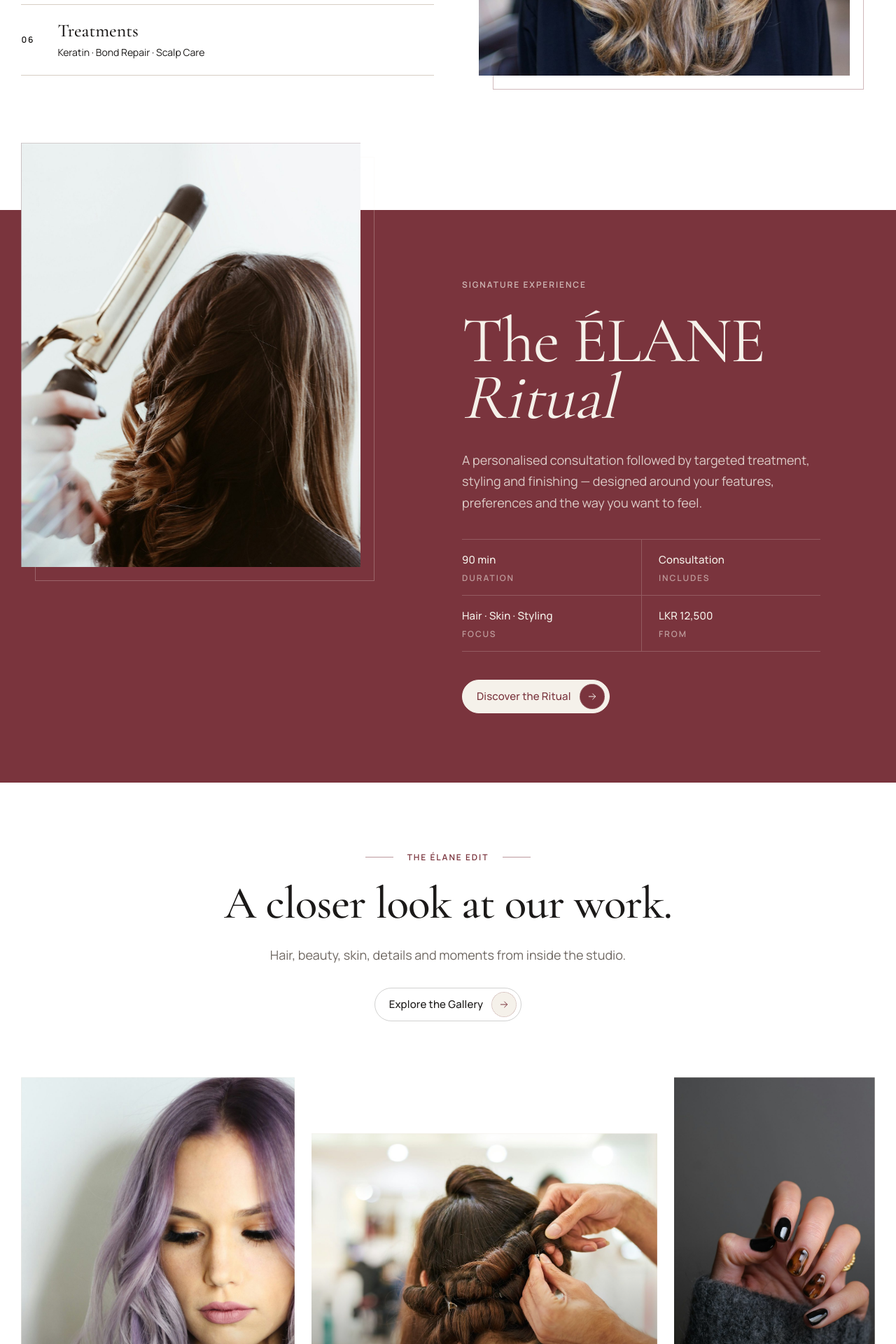
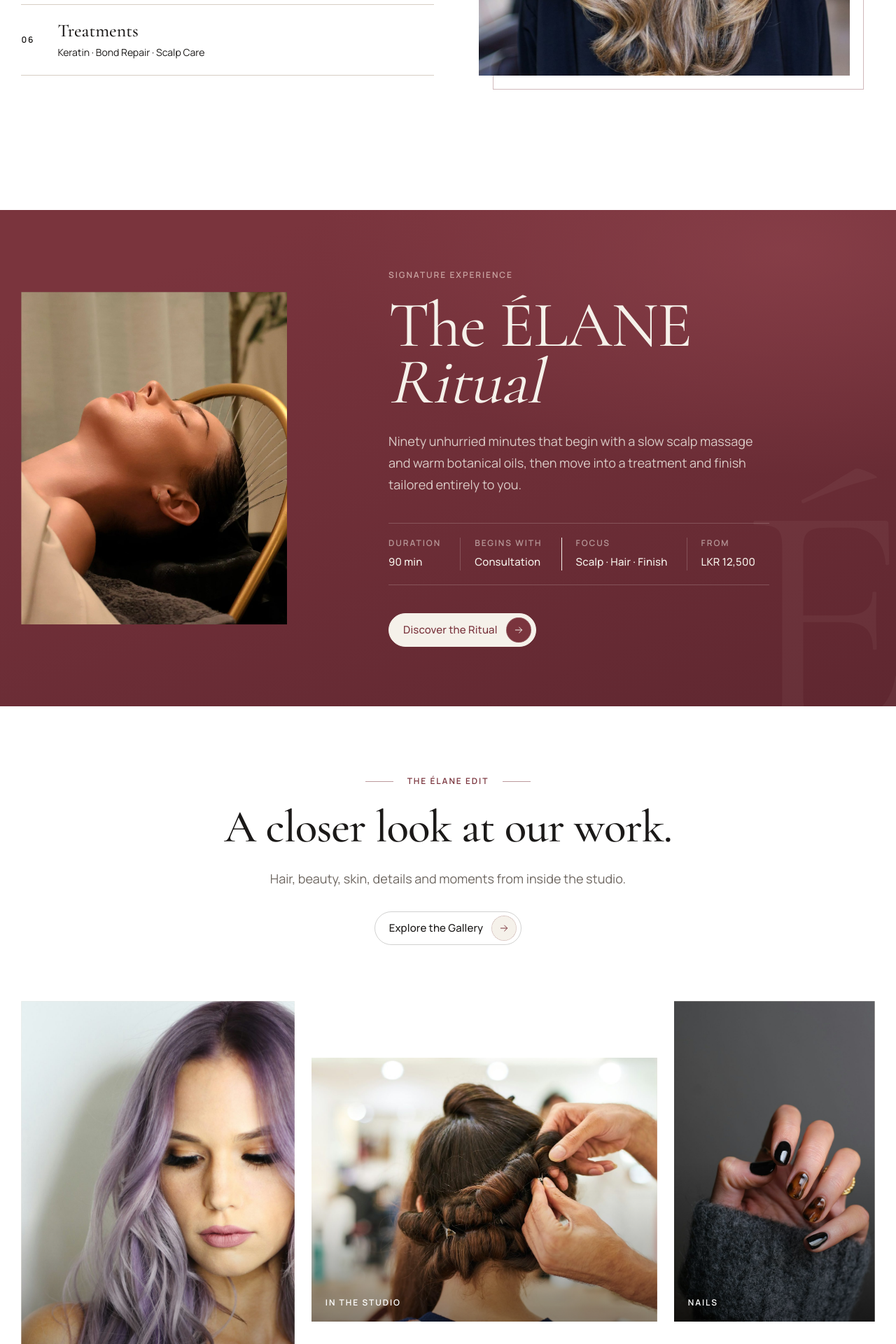
Before and after one commit to dpaperera05/elane-beauty-studio, a Next.js app: page / in a window 1280 px wide. Shown: the part 2501-4421 px from the top of the page at 70% size. Built offline with nearby package versions, Linux system fonts and the light colour scheme.

Commit message:
Redesigned and finalized the about ritual in the homepage

```diff
--- a/src/app/globals.css
+++ b/src/app/globals.css
@@ -298,6 +298,32 @@
       inset 0 -0.75rem 1.25rem -1rem rgb(255 255 255 / 0.6);
   }
 
+  /* Ivory: white light barely registers on an ivory fill, so this sheen is
+     brighter and adds a faint wine shading at the edges for depth. The fill
+     itself is unchanged. */
+  .liquid-glass--ivory .liquid-glass__shine {
+    background:
+      radial-gradient(
+        6rem circle at var(--glass-x) var(--glass-y),
+        rgb(255 255 255 / 0.95),
+        transparent 65%
+      ),
+      linear-gradient(
+        to bottom,
+        rgb(255 255 255 / 0.75),
+        rgb(255 255 255 / 0.2) 46%,
+        rgb(122 52 61 / 0.04) 54% 76%,
+        rgb(122 52 61 / 0.12)
+      );
+    box-shadow:
+      inset 0 1.5px 0.5px rgb(255 255 255),
+      inset 0 -1.5px 1px rgb(95 39 48 / 0.3),
+      inset 1px 0 1px rgb(95 39 48 / 0.14),
+      inset -1px 0 1px rgb(95 39 48 / 0.14),
+      inset 0 0.5rem 1rem -0.75rem rgb(255 255 255),
+      inset 0 -0.75rem 1.25rem -1rem rgb(95 39 48 / 0.32);
+  }
+
   /* Hover (pointer devices), keyboard focus and touch press share one state. */
   @media (hover: hover) {
     .liquid-glass:hover .liquid-glass__layer {
--- a/src/components/sections/SignatureRitual.tsx
+++ b/src/components/sections/SignatureRitual.tsx
@@ -10,10 +10,10 @@ import { Button } from "../ui/Button";
 gsap.registerPlugin(ScrollTrigger);
 
 /**
- * Signature experience on a deep burgundy band. Desktop: a tall photo on the
- * left that rises above the band into the white section before it, with a
- * thin offset frame behind; copy, details and CTA on the right. Tablet: a
- * side-by-side split. Mobile: copy first, photo below.
+ * Signature experience on a deep wine band: a warm glow at the top right
+ * fades into burgundy-deep, with a large, faint É at the bottom right. Desktop:
+ * an editorial split, portrait photo on the left and copy on the right.
+ * Mobile: photo first, copy below. Everything stays inside the band.
  */
 export function SignatureRitual() {
   const sectionRef = useRef<HTMLElement>(null);
@@ -41,8 +41,14 @@ export function SignatureRitual() {
           { clipPath: "inset(100% 0% 0% 0%)" },
           { clipPath: "inset(0% 0% 0% 0%)", duration: 1.6, ease: "expo.inOut" },
         )
-        .from(media.querySelector("img"), { scale: 1.12, duration: 2.2, ease: "power2.out" }, 0.1)
-        .from("[data-reveal='frame']", { opacity: 0, duration: 1, ease: "power1.out" }, 0.9);
+        .from(media.querySelector("img"), { scale: 1.12, duration: 2.2, ease: "power2.out" }, 0.1);
+
+      gsap.from("[data-reveal='monogram']", {
+        opacity: 0,
+        duration: 2,
+        ease: "power1.out",
+        scrollTrigger: { trigger: section, start: "clamp(top 70%)", once: true },
+      });
 
       // Gentle drift on the photo; its wrapper is oversized so no edge shows.
       gsap.fromTo(
@@ -66,18 +72,42 @@ export function SignatureRitual() {
       ref={sectionRef}
       id="signature"
       aria-labelledby="signature-title"
-      className="section-space bg-burgundy text-ivory lg:pt-0"
+      className="relative isolate overflow-hidden bg-burgundy bg-[radial-gradient(ellipse_75%_65%_at_88%_8%,rgb(150_72_82/0.55),transparent_70%),linear-gradient(160deg,var(--color-burgundy)_15%,var(--color-burgundy-deep)_100%)] py-[clamp(3.5rem,2.5rem+3.5vw,6rem)] text-ivory"
     >
-      <div className="container-site grid grid-cols-1 gap-y-14 md:grid-cols-2 md:items-center md:gap-x-10 lg:grid-cols-12">
+      {/* The one decorative detail: an oversized, faint É in the corner. */}
+      <span
+        data-reveal="monogram"
+        aria-hidden="true"
+        className="pointer-events-none absolute right-[-0.06em] bottom-[-0.24em] -z-10 font-serif text-[clamp(18rem,10rem+24vw,38rem)] leading-none text-ivory/4.5 select-none"
+      >
+        É
+      </span>
+
+      <div className="container-site grid grid-cols-1 gap-y-12 md:gap-y-14 lg:grid-cols-12 lg:items-center lg:gap-x-10">
+        {/* Photo */}
+        <div className="mx-auto w-full max-w-md lg:col-span-5 lg:mx-0 lg:max-w-none xl:col-span-4">
+          <div data-reveal="image" className="relative aspect-4/5 overflow-hidden bg-burgundy-deep">
+            <div data-parallax className="absolute inset-x-0 -top-[7%] -bottom-[7%]">
+              <Image
+                src={signature.image.src}
+                alt={signature.image.alt}
+                fill
+                sizes="(min-width: 1280px) 30vw, (min-width: 1024px) 38vw, (min-width: 448px) 28rem, 100vw"
+                className="object-cover"
+              />
+            </div>
+          </div>
+        </div>
+
         {/* Copy */}
         <div
           data-reveal="text"
-          className="lg:col-span-6 lg:col-start-7 lg:pt-[clamp(4rem,3rem+4vw,7rem)]"
+          className="mx-auto w-full max-w-md lg:col-span-6 lg:col-start-7 lg:mx-0 lg:max-w-[34rem] xl:col-start-6"
         >
-          <p data-reveal="item" className="type-label text-ivory/70">
+          <p data-reveal="item" className="type-label text-rose">
             {signature.eyebrow}
           </p>
-          <h2 id="signature-title" data-reveal="item" className="type-display mt-6 text-ivory md:mt-8">
+          <h2 id="signature-title" data-reveal="item" className="type-display mt-5 text-ivory md:mt-6">
             {titleLines.map((line, i) => (
               <span key={line} className={`block ${i > 0 ? "italic" : ""}`}>
                 {line}
@@ -86,24 +116,26 @@ export function SignatureRitual() {
               </span>
             ))}
           </h2>
-          <p data-reveal="item" className="type-lead mt-7 max-w-[32rem] text-ivory/80 md:mt-8">
+          <p data-reveal="item" className="type-lead mt-6 text-ivory/80 md:mt-7">
             {signature.body}
           </p>
 
+          {/* Ritual details between hairlines: 2×2, then one row sized to its
+              content from xl. */}
           <dl
             data-reveal="item"
-            className="mt-9 grid max-w-[32rem] grid-cols-2 border-t border-ivory/20"
+            className="mt-9 grid grid-cols-2 gap-y-5 border-y border-ivory/20 py-5 md:mt-10 xl:grid-cols-[repeat(4,auto)] xl:justify-between"
           >
             {signature.details.map((detail, i) => (
               <div
                 key={detail.label}
-                className={`flex flex-col border-b border-ivory/20 py-4 ${
-                  i % 2 === 1 ? "border-l pl-5 sm:pl-6" : "pr-4"
-                }`}
+                className={`flex flex-col gap-1.5 px-5 first:pl-0 ${
+                  i % 2 === 1 ? "border-l border-ivory/20" : ""
+                } ${i === 2 ? "pl-0 xl:border-l xl:pl-5" : ""}`}
               >
-                <dt className="type-label order-2 mt-1.5 text-ivory/55">{detail.label}</dt>
+                <dt className="type-label text-ivory/55">{detail.label}</dt>
                 {/* Wraps between items, never inside one. */}
-                <dd className="type-ui order-1 text-ivory">
+                <dd className="type-ui text-ivory">
                   {detail.value.split(" · ").map((part, p) => (
                     <span key={part}>
                       {p > 0 && " · "}
@@ -121,26 +153,6 @@ export function SignatureRitual() {
             </Button>
           </div>
         </div>
-
-        {/* Photo. Desktop: rises above the band; the thin frame sits offset behind it. */}
-        <div className="relative md:order-first lg:col-span-5 lg:row-start-1 lg:-mt-24 lg:self-start">
-          <div
-            data-reveal="frame"
-            aria-hidden="true"
-            className="absolute inset-0 translate-x-3 translate-y-3 border border-ivory/25 sm:translate-x-5 sm:translate-y-5"
-          />
-          <div data-reveal="image" className="relative aspect-4/5 overflow-hidden bg-burgundy-deep">
-            <div data-parallax className="absolute inset-x-0 -top-[7%] -bottom-[7%]">
-              <Image
-                src={signature.image.src}
-                alt={signature.image.alt}
-                fill
-                sizes="(min-width: 1024px) 38vw, (min-width: 768px) 46vw, 100vw"
-                className="object-cover"
-              />
-            </div>
-          </div>
-        </div>
       </div>
     </section>
   );
--- a/src/components/ui/Button.tsx
+++ b/src/components/ui/Button.tsx
@@ -6,7 +6,8 @@ type Variant = "primary" | "secondary" | "light" | "ivory" | "link";
 // Liquid glass is the only hover effect on pill buttons (see LiquidGlass.tsx).
 // Solid burgundy keeps its colour and only gains the sheen; the outline
 // variant's text turns ivory so it stays legible on its burgundy glass tint.
-// `ivory` is the solid button for burgundy sections (its badge inverts).
+// `ivory` is the solid button for burgundy sections (its badge inverts; its
+// sheen is tuned to show on the ivory fill).
 // `link` is text-only, so it keeps a plain colour hover.
 const variants: Record<Variant, string> = {
   primary:
@@ -15,7 +16,8 @@ const variants: Record<Variant, string> = {
     "liquid-glass liquid-glass--burgundy bg-transparent text-ink border-ink/20 hover:text-ivory",
   light:
     "liquid-glass liquid-glass--clear liquid-glass--frosted text-white border-white/30",
-  ivory: "liquid-glass liquid-glass--solid bg-ivory text-burgundy border-ivory",
+  ivory:
+    "liquid-glass liquid-glass--solid liquid-glass--ivory bg-ivory text-burgundy border-ivory",
   link: "bg-transparent text-ink border-transparent !px-0 hover:text-burgundy",
 };
 
--- a/src/content/home.ts
+++ b/src/content/home.ts
@@ -201,18 +201,18 @@ export const signature = {
   eyebrow: "Signature Experience",
   // Second line is set in italic, echoing the hero's emphasis.
   titleLines: ["The ÉLANE", "Ritual"],
-  body: "A personalised consultation followed by targeted treatment, styling and finishing — designed around your features, preferences and the way you want to feel.",
+  body: "Ninety unhurried minutes that begin with a slow scalp massage and warm botanical oils, then move into a treatment and finish tailored entirely to you.",
   details: [
     { label: "Duration", value: "90 min" },
-    { label: "Includes", value: "Consultation" },
-    { label: "Focus", value: "Hair · Skin · Styling" },
+    { label: "Begins with", value: "Consultation" },
+    { label: "Focus", value: "Scalp · Hair · Finish" },
     { label: "From", value: "LKR 12,500" },
   ],
   cta: { label: "Discover the Ritual", href: "/services#ritual" },
   // Stand-in from Unsplash; replace with the studio's own photography.
   image: {
-    src: "/images/home/signature-ritual.jpg",
-    alt: "Stylist finishing soft, glossy curls with a curling iron",
+    src: "/images/home/ritual-head-spa-rest.jpg",
+    alt: "Guest resting with eyes closed as a fine arc of water from a gold head-spa rail rinses her hair",
   },
 };
 
```
Also changed, not shown: public/images/home/ritual-head-spa-rest.jpg (added), public/images/home/signature-ritual.jpg (deleted).
